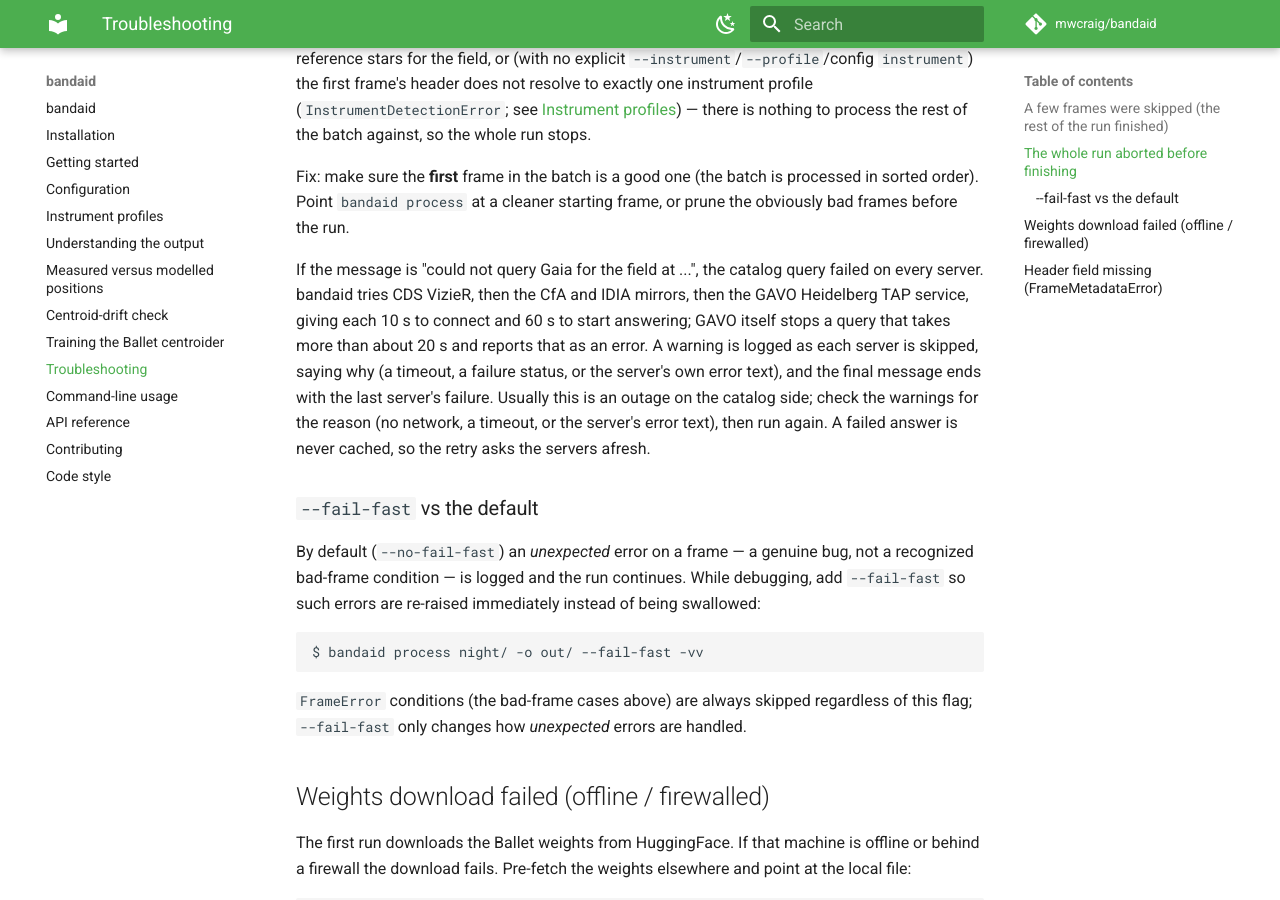
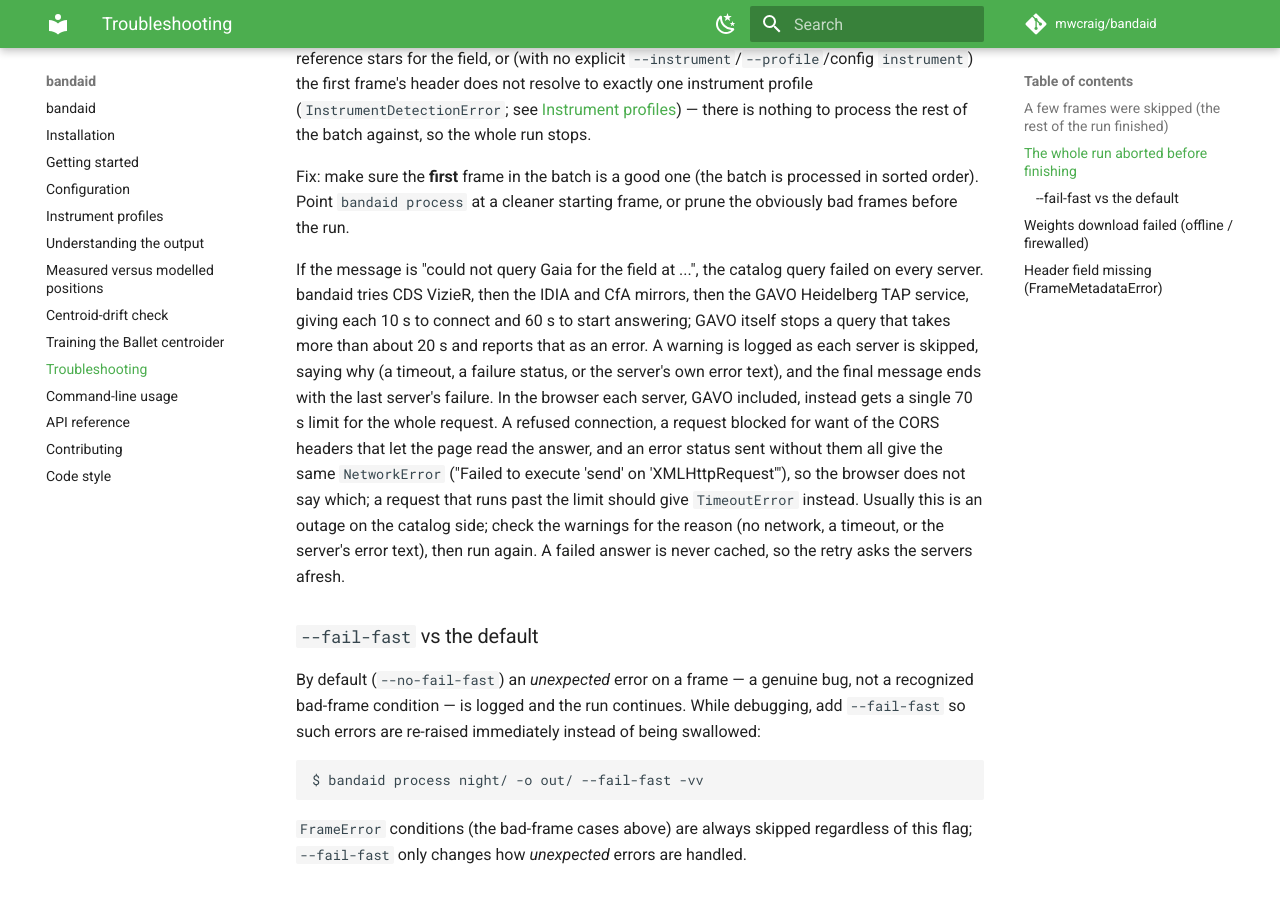
Before and after one commit to mwcraig/bandaid, an MkDocs documentation site: the page built from docs/troubleshooting.md, in a window 1280 px wide and 900 px high, scrolled down 956 px. Built offline with MkDocs 1.6.1 and Material for MkDocs 9.7.7, drawn with Linux system fonts in a browser that asks for light colours; comment, search, counter and statistics services are not loaded.

Commit message:
Document the IDIA-before-CfA order and the browser's one-line failure
Co-Authored-By: Claude Opus 5.5 <noreply@anthropic.com>
Claude-Session: https://claude.ai/code/session_01Gy3gmYSnrgfhoQ5NifM6hb

```diff
--- a/docs/troubleshooting.md
+++ b/docs/troubleshooting.md
@@ -46,12 +46,18 @@ processed in sorted order). Point `bandaid process` at a cleaner starting frame,
 or prune the obviously bad frames before the run.
 
 If the message is "could not query Gaia for the field at ...", the catalog
-query failed on every server. bandaid tries CDS VizieR, then the CfA and IDIA
+query failed on every server. bandaid tries CDS VizieR, then the IDIA and CfA
 mirrors, then the GAVO Heidelberg TAP service, giving each 10 s to connect and
 60 s to start answering; GAVO itself stops a query that takes more than about
 20 s and reports that as an error. A warning is logged as each server is
 skipped, saying why (a timeout, a failure status, or the server's own error
 text), and the final message ends with the last server's failure.
+In the browser each server, GAVO included, instead gets a single 70 s limit for
+the whole request. A refused connection, a request blocked for want of the CORS
+headers that let the page read the answer, and an error status sent without
+them all give the same `NetworkError` ("Failed to execute 'send' on
+'XMLHttpRequest'"), so the browser does not say which; a request that runs past
+the limit should give `TimeoutError` instead.
 Usually this is an outage on the catalog side; check the warnings for the
 reason (no network, a timeout, or the server's error text), then run again. A
 failed answer is never cached, so the retry asks the servers afresh.
```
Also changed, not shown: CHANGELOG.md (+5 -2 lines).
